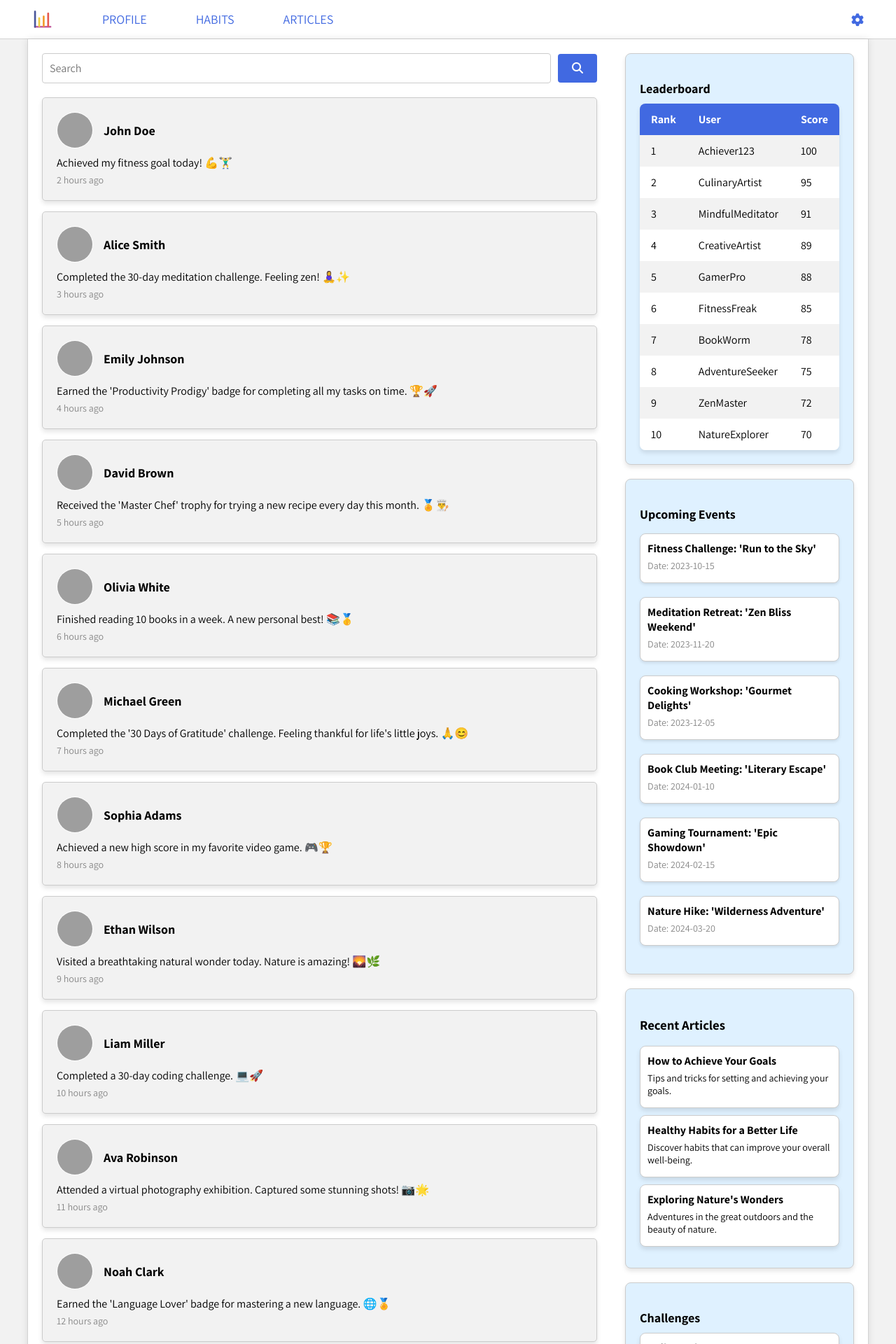
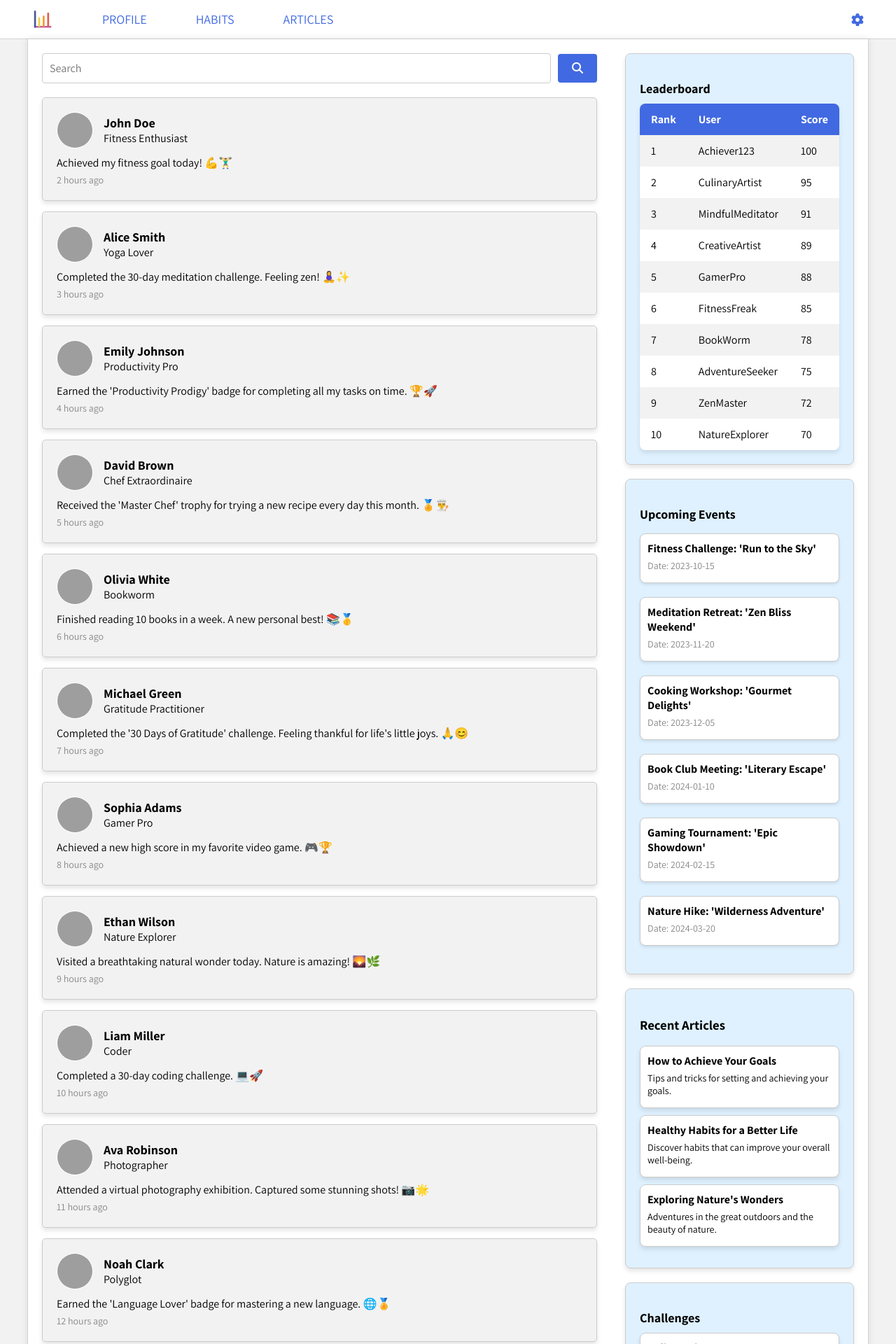
Before and after one commit to joseph-johnson27001/habits_tracker, a Vue app: page / in a window 1280 px wide. Shown: the top 1920 px of the page at 70% size. Built offline with nearby package versions, Linux system fonts and the light colour scheme; grey boxes are pictures that could not be loaded.

Commit message:
User titles

```diff
--- a/src/components/NewsFeed/NewsFeed.vue
+++ b/src/components/NewsFeed/NewsFeed.vue
@@ -8,7 +8,11 @@
           alt="User Profile Image"
           class="user-image"
         />
-        <span class="user-name">{{ item.userName }}</span>
+        <div>
+          <span class="user-name">{{ item.userName }}</span>
+          <br />
+          <span class="user-title">{{ item.userTitle }}</span>
+        </div>
       </div>
       <div class="content">{{ item.content }}</div>
       <div class="timestamp">{{ item.timestamp }}</div>
@@ -17,7 +21,7 @@
 </template>
 
 <script>
-import SearchBar from "@/components/NewsFeed/SearchBar.vue"; // Import the SearchBar component
+import SearchBar from "@/components/NewsFeed/SearchBar.vue";
 
 export default {
   name: "NewsFeed",
@@ -29,12 +33,14 @@ export default {
       feedItems: [
         {
           userName: "John Doe",
+          userTitle: "Fitness Enthusiast",
           userImage: "https://picsum.photos/51/50",
           timestamp: "2 hours ago",
           content: "Achieved my fitness goal today! 💪🏋️‍♂️",
         },
         {
           userName: "Alice Smith",
+          userTitle: "Yoga Lover",
           userImage: "https://picsum.photos/50/50",
           timestamp: "3 hours ago",
           content:
@@ -42,6 +48,7 @@ export default {
         },
         {
           userName: "Emily Johnson",
+          userTitle: "Productivity Pro",
           userImage: "https://picsum.photos/49/50",
           timestamp: "4 hours ago",
           content:
@@ -49,6 +56,7 @@ export default {
         },
         {
           userName: "David Brown",
+          userTitle: "Chef Extraordinaire",
           userImage: "https://picsum.photos/48/50",
           timestamp: "5 hours ago",
           content:
@@ -56,6 +64,7 @@ export default {
         },
         {
           userName: "Olivia White",
+          userTitle: "Bookworm",
           userImage: "https://picsum.photos/47/50",
           timestamp: "6 hours ago",
           content:
@@ -63,6 +72,7 @@ export default {
         },
         {
           userName: "Michael Green",
+          userTitle: "Gratitude Practitioner",
           userImage: "https://picsum.photos/46/50",
           timestamp: "7 hours ago",
           content:
@@ -70,12 +80,14 @@ export default {
         },
         {
           userName: "Sophia Adams",
+          userTitle: "Gamer Pro",
           userImage: "https://picsum.photos/45/50",
           timestamp: "8 hours ago",
           content: "Achieved a new high score in my favorite video game. 🎮🏆",
         },
         {
           userName: "Ethan Wilson",
+          userTitle: "Nature Explorer",
           userImage: "https://picsum.photos/44/50",
           timestamp: "9 hours ago",
           content:
@@ -83,12 +95,14 @@ export default {
         },
         {
           userName: "Liam Miller",
+          userTitle: "Coder",
           userImage: "https://picsum.photos/46/50",
           timestamp: "10 hours ago",
           content: "Completed a 30-day coding challenge. 💻🚀",
         },
         {
           userName: "Ava Robinson",
+          userTitle: "Photographer",
           userImage: "https://picsum.photos/47/50",
           timestamp: "11 hours ago",
           content:
@@ -96,6 +110,7 @@ export default {
         },
         {
           userName: "Noah Clark",
+          userTitle: "Polyglot",
           userImage: "https://picsum.photos/48/50",
           timestamp: "12 hours ago",
           content:
@@ -103,12 +118,14 @@ export default {
         },
         {
           userName: "Olivia Lewis",
+          userTitle: "Adventurer",
           userImage: "https://picsum.photos/49/50",
           timestamp: "13 hours ago",
           content: "Hiked to the summit of Mount Adventure. What a view! ⛰️🌄",
         },
         {
           userName: "Liam Parker",
+          userTitle: "Coder",
           userImage: "https://picsum.photos/46/50",
           timestamp: "14 hours ago",
           content:
@@ -116,6 +133,7 @@ export default {
         },
         {
           userName: "Emma Turner",
+          userTitle: "Book Lover",
           userImage: "https://picsum.photos/45/50",
           timestamp: "15 hours ago",
           content: "Started a new book series. Can't put it down! 📚❤️",
@@ -127,7 +145,6 @@ export default {
 </script>
 
 <style scoped>
-/* Add component-specific styles here */
 .news-feed {
   padding: 10px;
   overflow-y: auto;
@@ -137,7 +154,7 @@ export default {
   border-radius: 5px;
   padding: 20px;
   box-shadow: 0 4px 6px rgba(0, 0, 0, 0.1);
-  border-bottom: 1px solid #e0e0e0; /* Light gray border */
+  border-bottom: 1px solid #e0e0e0;
   background-color: #f2f2f2;
   margin-bottom: 15px;
   border: 1px solid #ccc;
--- a/src/components/NewsFeed/SocialStatistics.vue
+++ b/src/components/NewsFeed/SocialStatistics.vue
@@ -105,7 +105,6 @@ export default {
           title: "Exploring Nature's Wonders",
           summary: "Adventures in the great outdoors and the beauty of nature.",
         },
-        // Add more recent articles here
       ],
       challenges: [
         {
@@ -195,17 +194,6 @@ export default {
 }
 .leaderboard tr:hover {
   background-color: #f2f2f2;
-}
-
-/* Upcoming Events Styles */
-.upcoming-events.card {
-  background-color: #dff1ff;
-  border-radius: 8px;
-  border: 1px solid #ccc;
-  padding: 20px;
-  box-shadow: 0 4px 6px rgba(0, 0, 0, 0.1);
-  margin-bottom: 20px;
-  cursor: pointer;
 }
 
 .upcoming-events h3 {
```
